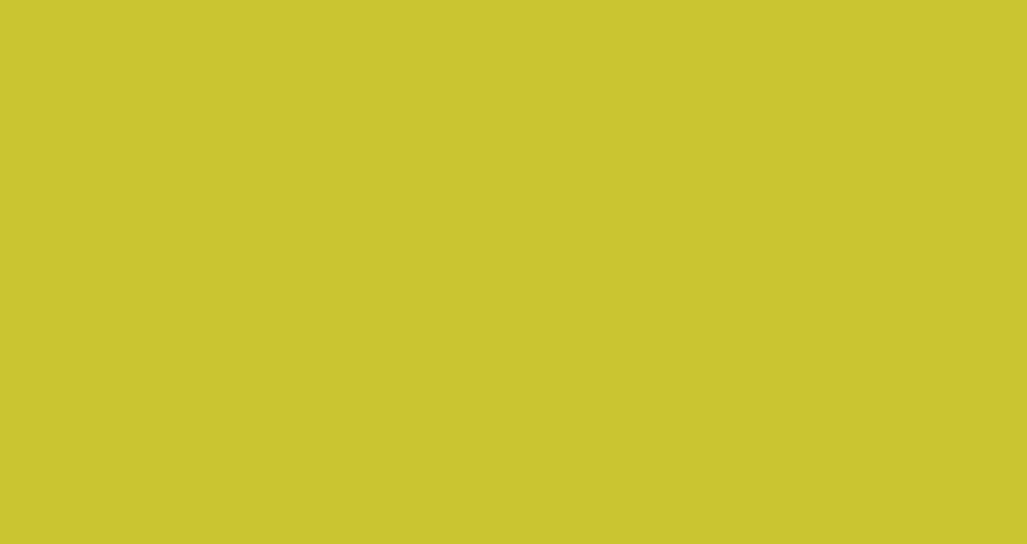
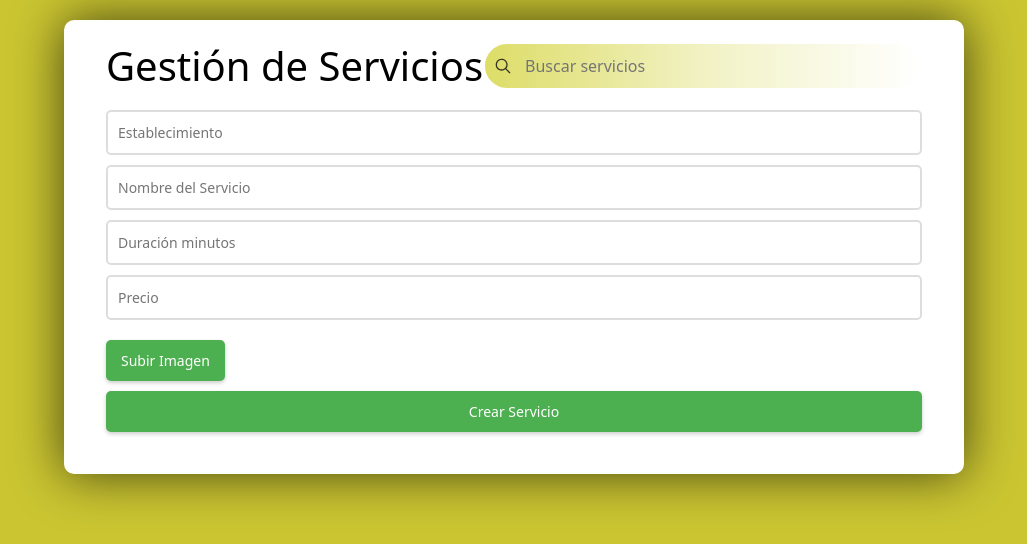
Before and after one commit to joseEncarnacion/gestion-de-ticket, a React (Create React App) app: page /ServiceJob in a window 1280 px wide. Before the commit this address had no page. Shown: the top 544 px of the page, without its empty margins (126-1153 px from the left). Built offline with nearby package versions, Linux system fonts and the light colour scheme.

Commit message:
Servico listo para crear servcio de establecimiento

```diff
--- a/src/App.js
+++ b/src/App.js
@@ -8,6 +8,7 @@ import HomeInitialAUTH from "./components/pages/HomeAuth"; // Importa el compone
 import 'bootstrap/dist/css/bootstrap.css';
 import './App.css';
 import BusinessOwner from "./components/Owner/businessowner";
+import ServiceJob from "./components/Owner/Servicejob";
 
 function App() {
   return (
@@ -19,6 +20,7 @@ function App() {
           <Route path="/HomeInitialAUTH" element={<HomeInitialAUTH />} />
           <Route path="/Servicio" element={<Servicio />} />
           <Route path="/BusinessOwner" element={<BusinessOwner />} />
+          <Route path="/ServiceJob" element={<ServiceJob/>}/>
         </Routes>
       </div>
     </Router>
--- /dev/null
+++ b/src/components/Owner/Servicejob.css
@@ -0,0 +1,151 @@
+.service-job {
+  width: 100%;
+  max-width: 900px;
+  background: #fff;
+  border: 2px solid rgba(255, 255, 225, 0.2);
+  backdrop-filter: blur(30px);
+  box-shadow: 0 0 50px rgba(0, 0, 0, 0.661);
+  color: #000;
+  border-radius: 10px;
+  padding: 20px 40px;
+  margin: auto;
+  margin-top: 20px;
+}
+
+.create-service-form {
+  display: flex;
+  flex-direction: column;
+  gap: 10px;
+  margin-bottom: 20px;
+}
+
+.create-service-form input {
+  padding: 10px;
+  border: 2px solid #ddd;
+  border-radius: 5px;
+  font-size: 14px;
+}
+
+.create-service-form button {
+  background-color: #4caf50; /* Green */
+  color: white;
+  border: none;
+  border-radius: 5px;
+  padding: 10px 15px;
+  cursor: pointer;
+  font-size: 14px;
+  box-shadow: 0 2px 4px rgba(0, 0, 0, 0.2);
+}
+
+.create-service-form button:hover {
+  background-color: #807e7e; /* Darker green */
+}
+
+.service-list {
+  display: flex;
+  flex-direction: column;
+  gap: 10px;
+}
+
+.service-item {
+  background-color: #fff;
+  padding: 15px;
+  border: 2px solid rgba(0, 0, 0, 0.1);
+  border-radius: 10px;
+  box-shadow: 0 4px 8px rgba(0, 0, 0, 0.1);
+}
+
+.service-item p {
+  margin: 5px 0;
+}
+
+.service-item img {
+  max-width: 100px;
+  margin: 10px 0;
+}
+
+.service-actions {
+  display: flex;
+  gap: 10px;
+}
+
+.service-actions button {
+  background-color: #f44336; /* Red */
+  color: white;
+  border: none;
+  border-radius: 5px;
+  padding: 5px 10px;
+  cursor: pointer;
+  font-size: 14px;
+  box-shadow: 0 2px 4px rgba(0, 0, 0, 0.2);
+}
+
+.service-actions button:hover {
+  background-color: #e53935; /* Darker red */
+}
+
+.business-owner-search-profile {
+  display: flex;
+  align-items: center;
+  justify-content: space-between;
+  margin-bottom: 20px;
+}
+
+.business-owner-search-profile h1 {
+  margin: 0;
+}
+
+.business-owner-search-container {
+  position: relative; /* Añadido para posicionar correctamente el ícono */
+  display: flex;
+  align-items: center;
+  flex: 1;
+  max-width: 600px;
+}
+
+.business-owner-search-container input {
+  flex: 1;
+  padding: 10px 20px 10px 40px; /* Aumentado el padding para dar espacio al ícono */
+  border-radius: 5px;
+  font-size: 14px;
+  background: linear-gradient(to right, #dddd68, #dddd6864, #ffffff);
+  outline: none;
+  border-radius: 40px;
+  font-size: 16px;
+  color: #000000;
+  border: 2px solid #fff;
+}
+
+/* Añadir media queries para diseño responsivo */
+@media (max-width: 768px) {
+  .business-owner-search-profile {
+    flex-direction: column;
+    align-items: flex-start;
+  }
+
+  .business-owner-search-container {
+    width: 100%;
+    margin-top: 10px;
+  }
+}
+
+.business-owner-search-icon {
+  position: absolute;
+  left: 10px;
+  font-size: 20px;
+  color: #0f0f0fd0;
+}
+
+.file-input-container {
+  display: flex;
+  align-items: center;
+  margin-top: 10px;
+}
+
+
+
+.image-preview {
+  margin-left: 20px;
+  max-height: 50px; /* Altura máxima de la vista previa de la imagen */
+  border-radius: 5px; /* Bordes redondeados para la vista previa de la imagen */
+}
--- /dev/null
+++ b/src/components/Owner/Servicejob.jsx
@@ -0,0 +1,137 @@
+import React, { useState, useRef } from "react";
+import "./Servicejob.css";
+import { RxMagnifyingGlass } from "react-icons/rx";
+
+const ServiceJob = () => {
+  const [services, setServices] = useState([]);
+  const [newService, setNewService] = useState({
+    establishment: "",
+    serviceName: "",
+    serviceImage: "",
+    duration: "",
+    price: "",
+  });
+  const fileInputRef = useRef(null);
+
+  const handleInputChange = (e) => {
+    const { name, value } = e.target;
+    setNewService({ ...newService, [name]: value });
+  };
+
+  const handleImageChange = (e) => {
+    const file = e.target.files[0];
+    if (file) {
+      const reader = new FileReader();
+      reader.onloadend = () => {
+        setNewService({ ...newService, serviceImage: reader.result });
+      };
+      reader.readAsDataURL(file);
+    }
+  };
+
+  const addService = () => {
+    setServices([...services, newService]);
+    setNewService({
+      establishment: "",
+      serviceName: "",
+      serviceImage: "",
+      duration: "",
+      price: "",
+    });
+  };
+
+  const removeService = (index) => {
+    const updatedServices = services.filter((_, i) => i !== index);
+    setServices(updatedServices);
+  };
+
+  const handleFileInputClick = () => {
+    fileInputRef.current.click();
+  };
+
+  return (
+    <div className="service-job">
+      <div className="business-owner-search-profile">
+        <h1>Gestión de Servicios</h1>
+        <div className="business-owner-search-container">
+          <RxMagnifyingGlass className="business-owner-search-icon" />
+          <input type="text" placeholder="Buscar servicios" />
+        </div>
+      </div>
+      <div className="create-service-form">
+        <input
+          type="text"
+          name="establishment"
+          placeholder="Establecimiento"
+          value={newService.establishment}
+          onChange={handleInputChange}
+        />
+        <input
+          type="text"
+          name="serviceName"
+          placeholder="Nombre del Servicio"
+          value={newService.serviceName}
+          onChange={handleInputChange}
+        />
+        <input
+          type="number"
+          name="duration"
+          placeholder="Duración minutos"
+          value={newService.duration}
+          onChange={handleInputChange}
+        />
+        <input
+          type="number"
+          name="price"
+          placeholder="Precio"
+          value={newService.price}
+          onChange={handleInputChange}
+        />
+        <div className="file-input-container">
+          <input
+            type="file"
+            name="serviceImage"
+            accept="image/*"
+            ref={fileInputRef}
+            style={{ display: "none" }}
+            onChange={handleImageChange}
+          />
+          <button className="custom-file-upload" onClick={handleFileInputClick}>
+            Subir Imagen
+          </button>
+          {newService.serviceImage && (
+            <img
+              src={newService.serviceImage}
+              alt="Preview"
+              className="image-preview"
+            />
+          )}
+        </div>
+        <button onClick={addService}>Crear Servicio</button>
+      </div>
+      <div className="service-list">
+        {services.map((service, index) => (
+          <div key={index} className="service-item">
+            <p>Establecimiento: {service.establishment}</p>
+            <p>Nombre: {service.serviceName}</p>
+            <p>Duración: {service.duration} minutos</p>
+            <p>Precio: ${service.price}</p>
+            {service.serviceImage && (
+              <img src={service.serviceImage} alt={service.serviceName} />
+            )}
+            <div className="service-actions">
+              <button
+                onClick={() => alert(`Modificando ${service.serviceName}`)}
+              >
+                Modificar
+              </button>
+              <button onClick={() => removeService(index)}>Eliminar</button>
+            </div>
+          </div>
+        ))}
+      </div>
+    </div>
+  );
+};
+
+export default ServiceJob;
--- a/src/components/auth/Login.css
+++ b/src/components/auth/Login.css
@@ -42,6 +42,8 @@
     color: hsla(0, 4%, 10%, 0.605);
     padding: 10px 20px 10px 45px;
     color: #000000;
+    border: 2px solid transparent;
+    border: 2px solid #fff;
 }
 
 .form-group input::placeholder {
--- a/src/components/auth/Registro.css
+++ b/src/components/auth/Registro.css
@@ -43,6 +43,7 @@
     color: hsla(0, 4%, 10%, 0.605);
     padding: 10px 20px 10px 45px;
     color: #000000;
+    border: 2px solid #fff;
 }
 
 
--- a/src/components/pages/Servicio.css
+++ b/src/components/pages/Servicio.css
@@ -3,7 +3,7 @@
   width: 100%;
   max-width: 900px;
   background: rgb(255, 255, 255);
-  border: 2px solid rgba(255, 255, 225, .2);
+  border: 2px solid rgba(255, 255, 225, 0.2);
   backdrop-filter: blur(30px);
   box-shadow: 0 0 50px rgba(0, 0, 0, 0.661);
   color: #000000;
@@ -11,7 +11,6 @@
   padding: 20px 40px;
   margin: auto;
   margin-top: 20px;
-
 }
 
 /* Encabezado */
@@ -19,7 +18,7 @@
   width: 100%;
   max-width: 900px;
   background: rgb(255, 255, 255);
-  border: 2px solid rgba(255, 255, 225, .2);
+  border: 2px solid rgba(255, 255, 225, 0.2);
   backdrop-filter: blur(30px);
   box-shadow: 0 0 50px rgba(0, 0, 0, 0.661);
   color: #000000;
@@ -27,8 +26,6 @@
   padding: 20px 40px;
   margin: auto;
   margin-top: 20px;
-
-
 }
 
 .header-content {
@@ -65,9 +62,9 @@
   outline: none;
   border-radius: 40px;
   font-size: 16px;
-  padding: 10px 20px;
+  padding: 10px 20px 10px 45px;
   color: #000000;
-  border: 2px solid transparent;
+  border: 2px solid #fff;
 }
 
 .search-container input::placeholder {
@@ -96,7 +93,7 @@
   border: none;
   outline: none;
   border-radius: 40px;
-  box-shadow: 0 0 10px rgba(0, 0, 0, .1);
+  box-shadow: 0 0 10px rgba(0, 0, 0, 0.1);
   cursor: pointer;
   font-size: 14px;
   color: #fff;
@@ -112,7 +109,6 @@
   grid-template-columns: repeat(auto-fit, minmax(250px, 1fr));
   gap: 20px;
   padding: 0 20px;
-
 }
 
 .servicio-item {
@@ -139,7 +135,6 @@
   margin-bottom: 10px;
 }
 
-
 .reservar-button {
   margin: 5px;
   padding: 10px 20px;
@@ -147,7 +142,7 @@
   border: none;
   outline: none;
   border-radius: 40px;
-  box-shadow: 0 0 10px rgba(0, 0, 0, .1);
+  box-shadow: 0 0 10px rgba(0, 0, 0, 0.1);
   cursor: pointer;
   font-size: 14px;
   color: #fff;
```
Also changed, not shown: src/components/Owner/businessowner.css (+45 -31 lines), src/components/Owner/businessowner.jsx (+19 -28 lines), src/components/pages/HomeAuth.css (+28 -6 lines).
